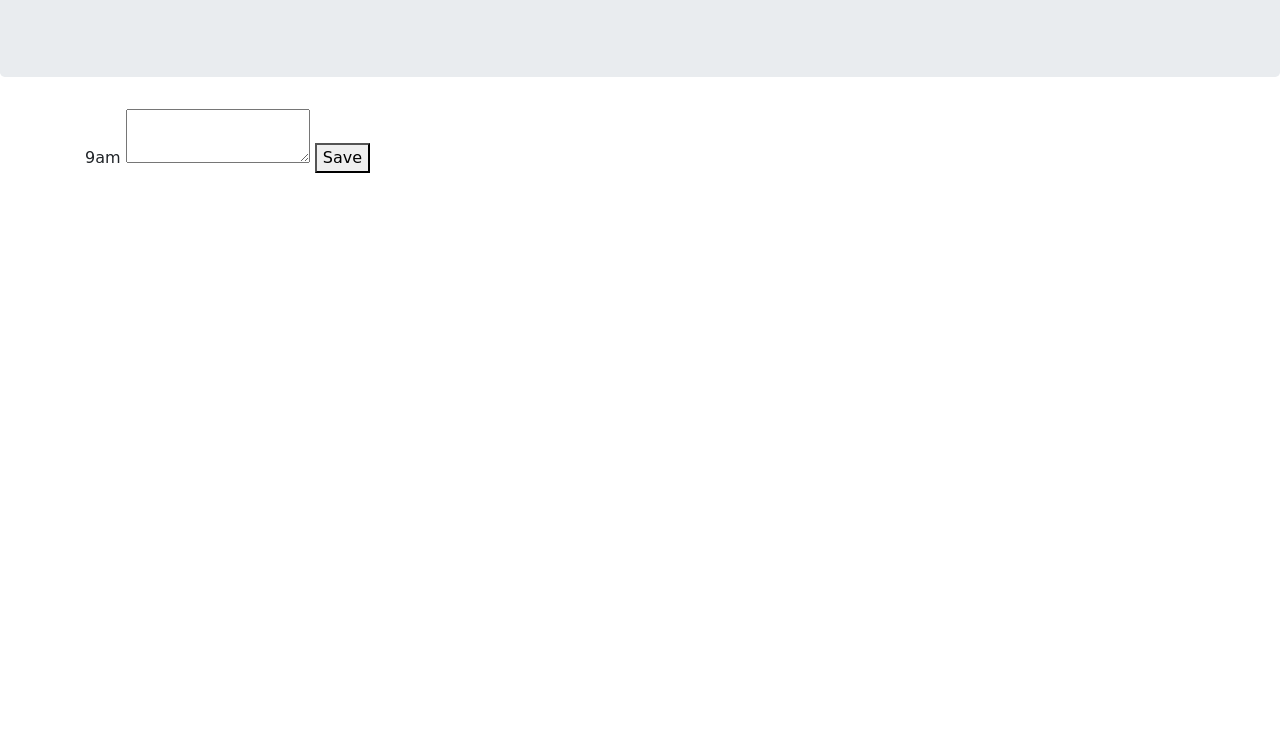
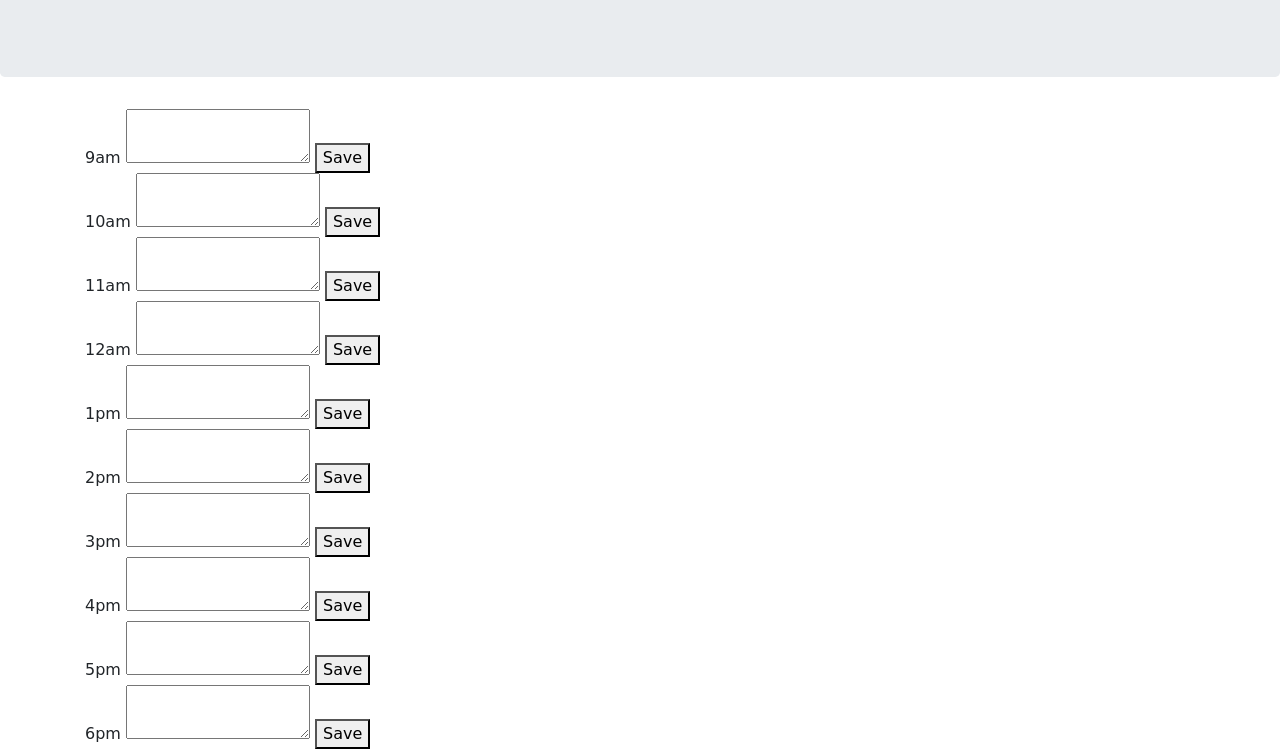
Before and after one commit to Manii-dot/ToDoList, a plain HTML site: page index.html in a window 1280 px wide. Shown: the part 191-940 px from the top of the page. Before the commit the page ends 800 px from the top, so only its background shows below. Drawn offline with nearby package versions, Linux system fonts and the light colour scheme.

```diff
--- a/index.html
+++ b/index.html
@@ -33,6 +33,43 @@
         <textarea class="event-description"></textarea>
         <button class="save-button">Save</button>
       </div>
+      <div id="hour-9" class="hour-block">10am
+        <textarea class="event-description"></textarea>
+        <button class="save-button">Save</button>
+      </div>
+      <div id="hour-9" class="hour-block">11am
+        <textarea class="event-description"></textarea>
+        <button class="save-button">Save</button>
+      </div>
+      <div id="hour-9" class="hour-block">12am
+        <textarea class="event-description"></textarea>
+        <button class="save-button">Save</button>
+      </div>
+      <div id="hour-9" class="hour-block">1pm
+        <textarea class="event-description"></textarea>
+        <button class="save-button">Save</button>
+      </div>
+      <div id="hour-9" class="hour-block">2pm
+        <textarea class="event-description"></textarea>
+        <button class="save-button">Save</button>
+      </div>
+      <div id="hour-9" class="hour-block">3pm
+        <textarea class="event-description"></textarea>
+        <button class="save-button">Save</button>
+      </div>
+      <div id="hour-9" class="hour-block">4pm
+        <textarea class="event-description"></textarea>
+        <button class="save-button">Save</button>
+      </div>
+      <div id="hour-9" class="hour-block">5pm
+        <textarea class="event-description"></textarea>
+        <button class="save-button">Save</button>
+      </div>
+      <div id="hour-9" class="hour-block">6pm
+        <textarea class="event-description"></textarea>
+        <button class="save-button">Save</button>
+      </div>
+
     </div>
 
     <script src="https://code.jquery.com/jquery-3.4.1.min.js"></script>
```
Also changed, not shown: script.js (deleted, +0 -247 lines), 1 other file.
